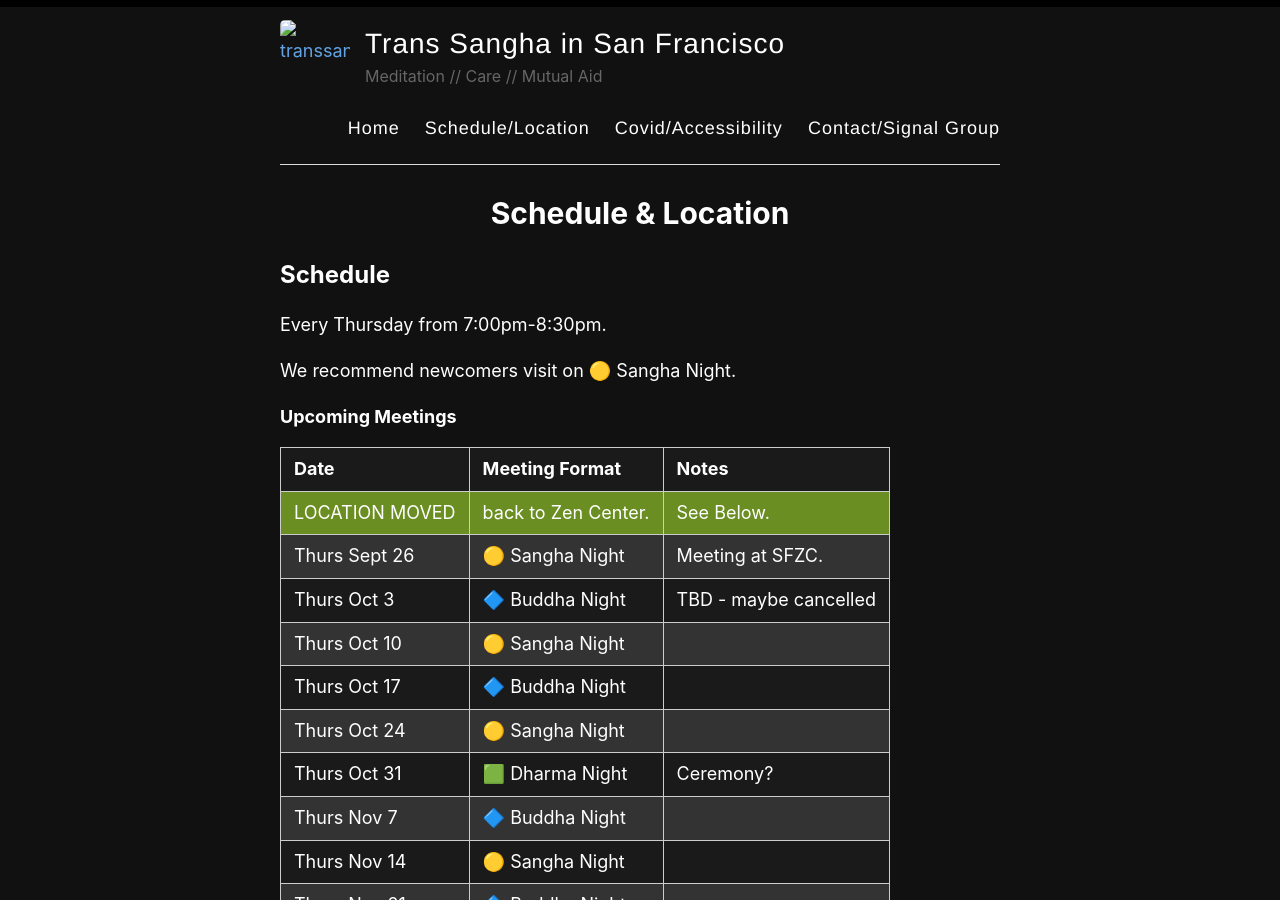
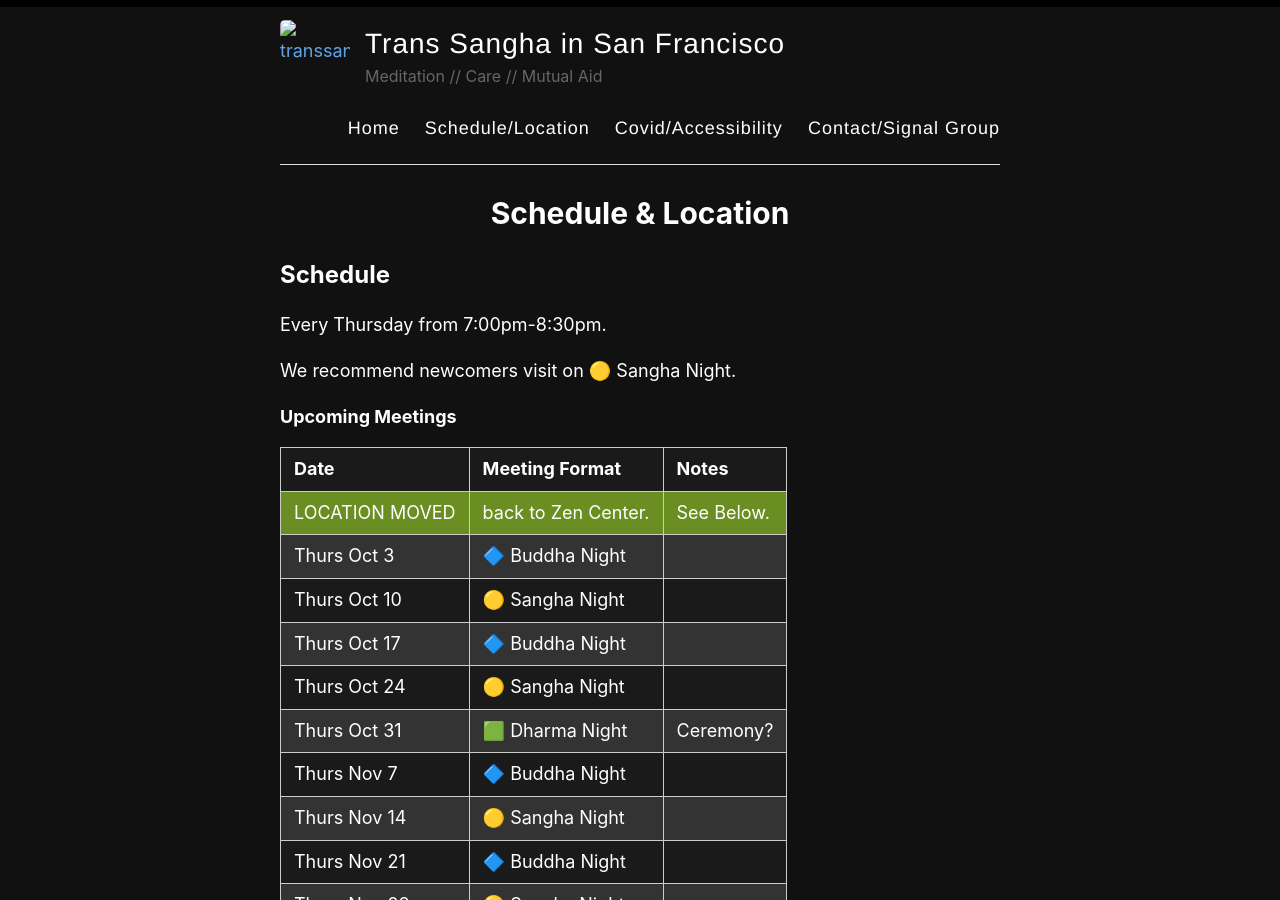
Before and after one commit to rykener/transsangha, a Jekyll site: the page built from _pages/schedule.md, in a window 1280 px wide and 900 px high. Built offline with Jekyll 4.4.1, drawn with Linux system fonts in a browser that asks for light colours.

Commit message:
update schedule

```diff
--- a/_pages/schedule.md
+++ b/_pages/schedule.md
@@ -17,8 +17,7 @@ We recommend newcomers visit on 🟡 Sangha Night.
 | Date           | Meeting Format  | Notes |
 |----------------|-----------------|-------|
 | LOCATION MOVED | back to Zen Center. | See Below. |
-| Thurs Sept 26  | 🟡 Sangha Night | Meeting at SFZC.
-| Thurs Oct 3    | 🔷 Buddha Night | TBD - maybe cancelled
+| Thurs Oct 3    | 🔷 Buddha Night |
 | Thurs Oct 10   | 🟡 Sangha Night |
 | Thurs Oct 17   | 🔷 Buddha Night |
 | Thurs Oct 24   | 🟡 Sangha Night |
```
